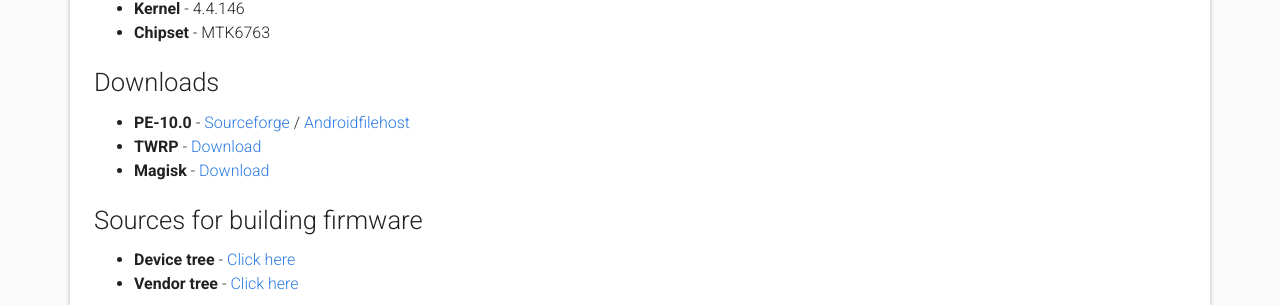
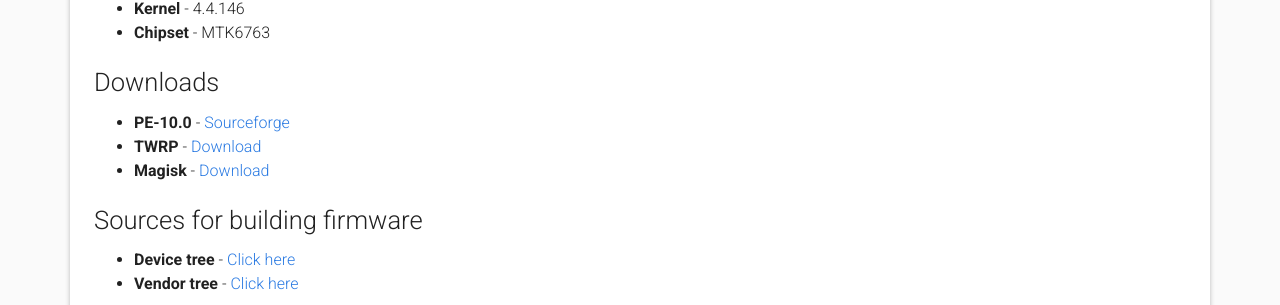
Before and after one commit to Hadenix/Hadenix.github.io, a Jekyll site: the page built from _posts/2020-03-30-pe-10-breeze.md, in a window 1280 px wide and 900 px high, scrolled down 2028 px. Shown: the part 147-452 px from the top of the window. Built offline with Jekyll 4.4.1, drawn with Linux system fonts in a browser that asks for light colours; nearby versions of some CDN libraries.

Commit message:
Update 2020-03-30-pe-10-breeze.md

```diff
--- a/_posts/2020-03-30-pe-10-breeze.md
+++ b/_posts/2020-03-30-pe-10-breeze.md
@@ -82,7 +82,7 @@
 * **Chipset** - MTK6763
 
 ### Downloads
-* **PE-10.0** - [Sourceforge](https://sourceforge.net/projects/umidigi-mt6763-dev/files/ROM/Non-Treble/PixelExperience/) / [Androidfilehost](https://androidfilehost.com/?w=files&flid=305366)
+* **PE-10.0** - [Sourceforge](https://sourceforge.net/projects/umidigi-mt6763-dev/files/ROM/Non-Treble/PixelExperience/)
 * **TWRP** - [Download](https://sourceforge.net/projects/umidigi-mt6763-dev/files/TWRP/)
 * **Magisk** - [Download](https://github.com/topjohnwu/Magisk/releases)
 
```
